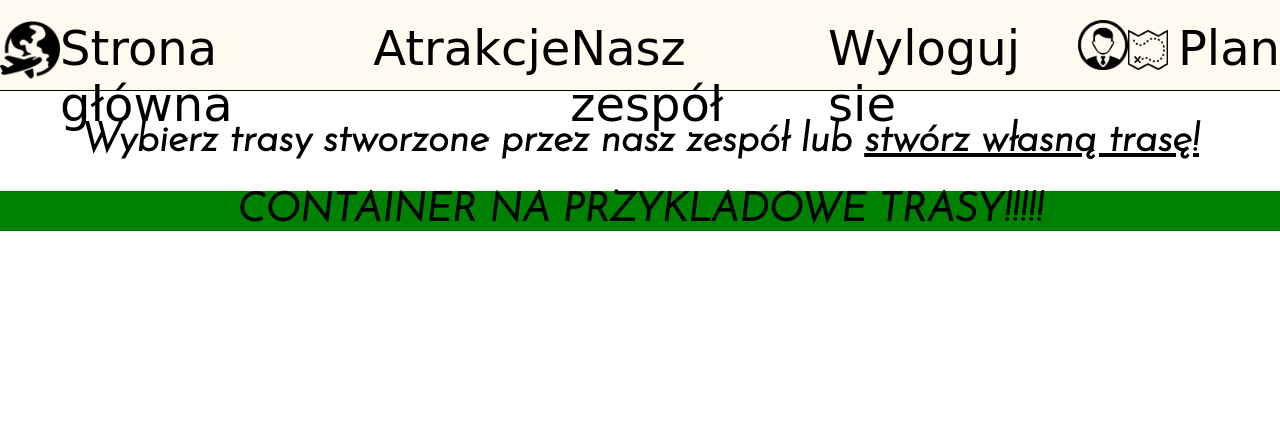
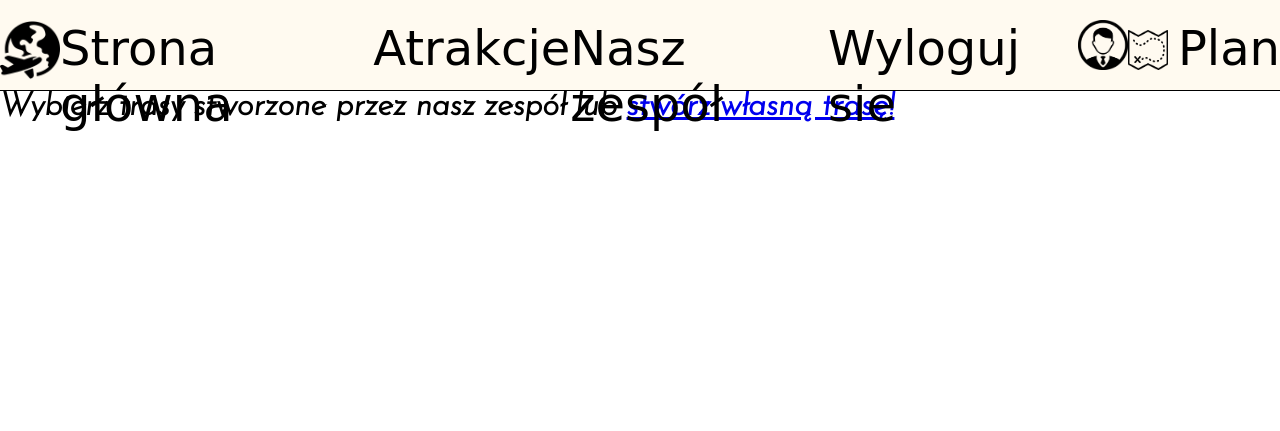
Before and after one commit to Dylaixo/DjangoProjekt, a Django app: page /cart in a window 1280 px wide. Shown: the top 431 px of the page. Run offline with Django 4.2, Linux system fonts and the light colour scheme; the visitor is signed in with stand-in values (Sample User, id 1); data comes from the database, SQL or seed files in the repository; data that the repository does not hold is empty; some web fonts are replaced.

Commit message:
skończony koszyk, opisy w profilach

```diff
--- a/templates/main/about.html
+++ b/templates/main/about.html
@@ -14,7 +14,7 @@
             <h1>Grzegorz Niewierowski</h1>
             <img src="/templates/main/img/profile.png">
             <blockquote class="desc">
-                Podczas tworzenia odpowiadał za wykonanie</br> większości backedn'u i stworzenie bazy danych.
+                Podczas tworzenia odpowiadał za wykonanie</br> większości backend'u i stworzenie bazy danych.
             </blockquote>
     </div>
     <div>
@@ -28,7 +28,7 @@
             <h1>Filip Ryciuk</h1>
             <img src="/templates/main/img/profile.png">
             <blockquote class="desc">
-                Podczas tworzenia odpowiadał za wykonanie</br> testowanie oraz część ogólnego backend'u.
+                Podczas tworzenia odpowiadał za wykonanie</br> testowanie oraz część tworzenia ogólnego backend'u.
             </blockquote>
     </div>
     <div>
--- a/templates/main/cart_empty.html
+++ b/templates/main/cart_empty.html
@@ -3,21 +3,21 @@
 <html lang="en">
 <head>
     <meta charset="UTF-8">
-    {% block style %}<link rel="stylesheet" href="/templates/main/cart_empty.css">{% endblock %}
     <title>{% block title %}FindTravel | Koszyk{% endblock %}</title>
 </head>
 <body>
 {% block content %}
     <h1>Wybierz trasy stworzone przez nasz zespół lub <a href="/attractions">stwórz własną trasę!</a></h1>
-    <div class="container">
-    <h1>CONTAINER NA PRZYKLADOWE TRASY!!!!!</h1>
-    </div>
+    <div class="default">
+
     {% for cart in default_list %}
+
         <div>
         <a href="/cart/{{ cart.id }}">
             {% for attraction in cart.attractions.all %} {{ attraction.name }} {% endfor %}
         </a>
         </div>
+            </div>
     {% endfor %}
 {% endblock %}
 </body>
--- a/templates/main/cities.html
+++ b/templates/main/cities.html
@@ -1,13 +1,13 @@
 {% extends 'main/base.html' %}
 
     {% block title %}FindTravel | Wybierz Miasto{% endblock %}
-
+    {% block style %}<link rel="stylesheet" href="/templates/main/cities.css">{% endblock %}
 {% block content %}
 {% for city in city_list %}
-    <div>
+    <div class="city">
         <a href="attractions/{{city.name}}">
+        <img src={{ city.image }}>
         <h2>{{ city.name }}</h2>
-        <img src={{ city.image }}>
         </a>
     </div>
 
--- a/templates/main/single_attraction.css
+++ b/templates/main/single_attraction.css
@@ -7,6 +7,9 @@
 .city{
     text-align: center;
     font-size: 30px;
+}
+body{
+    padding-bottom: 50px;
 }
 .desc{
     display: block;
```
Also changed, not shown: register/migrations/__init__.py (deleted), templates/main/cities.css (added).
